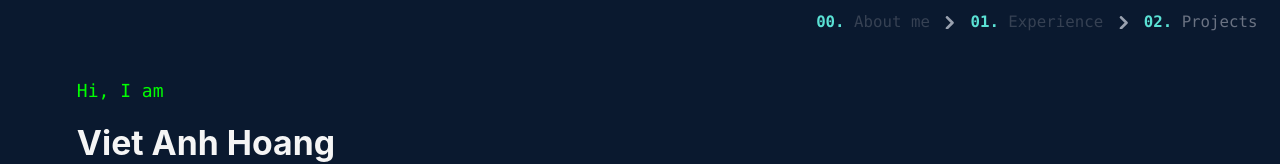
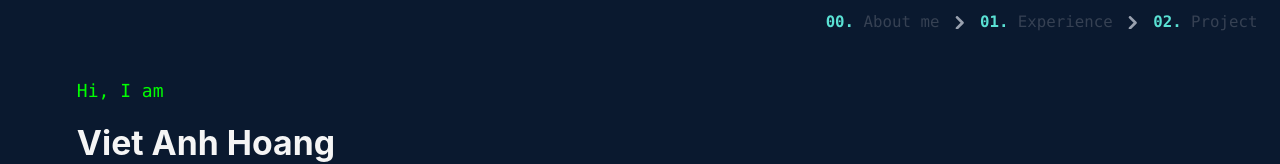
Before and after one commit to viet2811/portfolio, a React (Vite) app: page / in a window 1280 px wide. Shown: the top 164 px of the page. Built offline with nearby package versions, Linux system fonts and the light colour scheme.

Commit message:
Update navbar link to project

```diff
--- a/src/App.jsx
+++ b/src/App.jsx
@@ -23,7 +23,7 @@ function App() {
         {workKeys.map((key) => (
           <Accordion workID={key} key={key} />
         ))}
-        <h2 className="text-xl mt-24 mb-2" id="work-experience">Individual Project</h2>
+        <h2 className="text-xl mt-24 mb-2" id="project">Individual Project</h2>
         <ProjectList />
       </main>
       <Footer />
--- a/src/NavBar.jsx
+++ b/src/NavBar.jsx
@@ -1,5 +1,6 @@
 function NavBar() {
     return (
+        // TODO: Update on link to elements when navbar cover a part of it?
         <nav className="flex w-screen fixed top-0 bg-deepnavy h-10 justify-end pr-5 z-50" aria-label="Breadcrumb">
             <ol className="inline-flex items-center space-x-1 md:space-x-2 rtl:space-x-reverse">
                 <li className="inline-flex items-center">
@@ -22,7 +23,9 @@ function NavBar() {
                         <svg className="rtl:rotate-180 w-3 h-3 text-gray-400 mx-1" aria-hidden="true" xmlns="http://www.w3.org/2000/svg" fill="none" viewBox="0 0 6 10">
                             <path stroke="currentColor" strokeLinecap="round" strokeLinejoin="round" strokeWidth="2" d="m1 9 4-4-4-4" />
                         </svg>
-                        <span className="ms-1 text-sm font-medium text-gray-500 md:ms-2 dark:text-gray-400"><b>02.</b> Projects</span>
+                        <a href="#project" className="ms-1 text-sm font-medium text-gray-700 hover:text-blue-600 md:ms-2
+                         dark:text-gray-400 dark:hover:text-white">
+                            <b>02.</b> Project</a>
                     </div>
                 </li>
             </ol>
```
